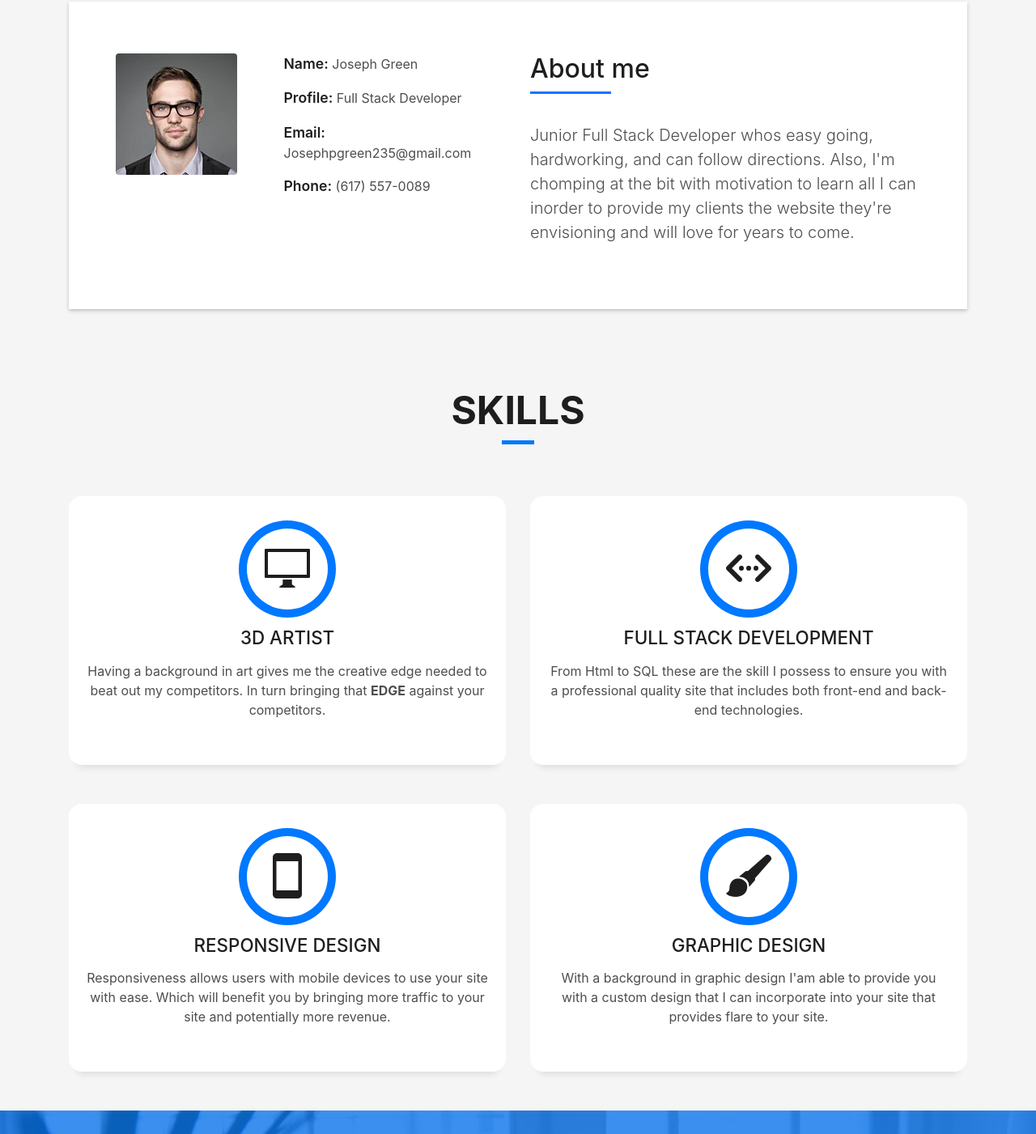
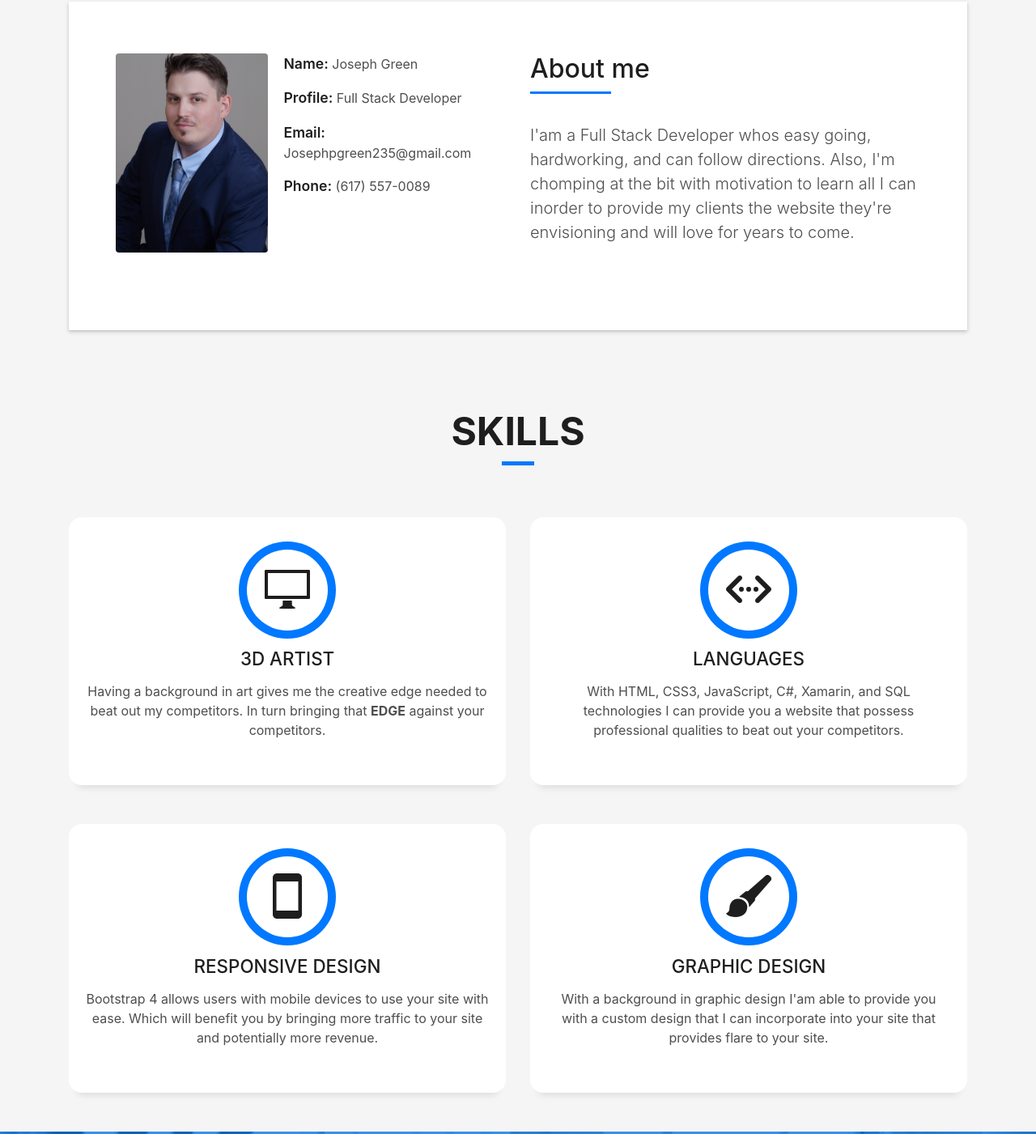
Before and after one commit to lykowulf/NewPortfolio, a plain HTML site: page NewPortfolio/index.html in a window 1280 px wide. Shown: the part 862-2263 px from the top of the page at 81% size. Drawn offline with Linux system fonts and the light colour scheme; files whose address does not match are found by name.

Commit message:
near complete site

```diff
--- a/NewPortfolio/index.html
+++ b/NewPortfolio/index.html
@@ -80,7 +80,7 @@
     </nav>
 
     <!-- ======= Intro Section ======= -->
-    <div id="home" class="intro route bg-image" style="background-image: url(/Images/intro-bg.jpg)">
+    <div id="home" class="intro route bg-image" style="background-image: url(/Images/intro-bg-joe.jpg)">
         <div class="overlay-itro"></div>
         <div class="intro-content display-table">
             <div class="table-cell">
@@ -107,7 +107,7 @@
                                     <div class="row">
                                         <div class="col-sm-6 col-md-5">
                                             <div class="about-img">
-                                                <img src="/Images/testimonial-2.jpg" class="img-fluid rounded b-shadow-a" alt="">
+                                                <img src="/Images/intro-big-Joe.JPG" class="img-fluid rounded b-shadow-a" alt="">
                                             </div>
                                         </div>
                                         <div class="col-sm-6 col-md-7">
@@ -147,7 +147,7 @@
                                             </h5>
                                         </div>
                                         <p class="lead">
-                                            Junior Full Stack Developer whos easy going, hardworking, and can follow directions. Also, I'm chomping at the bit with motivation to learn all I can inorder to provide my clients the website they're envisioning and will love for years to come.
+                                           I'am a Full Stack Developer whos easy going, hardworking, and can follow directions. Also, I'm chomping at the bit with motivation to learn all I can inorder to provide my clients the website they're envisioning and will love for years to come.
                                         </p>
 
                                     </div>
@@ -193,9 +193,9 @@
                                 <span class="ico-circle"><i class="ion-code-working"></i></span>
                             </div>
                             <div class="service-content">
-                                <h2 class="s-title">Full Stack Development</h2>
+                                <h2 class="s-title">Languages</h2>
                                 <p class="s-description text-center">
-                                    From Html to SQL these are the skill I possess to ensure you with a professional quality site that includes both front-end and back-end technologies.
+                                    With HTML, CSS3, JavaScript, C#, Xamarin, and SQL technologies I can provide you a website that possess professional qualities to beat out your competitors.
                                 </p>
                             </div>
                         </div>
@@ -221,7 +221,7 @@
                             <div class="service-content">
                                 <h2 class="s-title">Responsive Design</h2>
                                 <p class="s-description text-center">
-                                    Responsiveness allows users with mobile devices to use your site with ease. Which will benefit you by bringing more traffic to your site and potentially more revenue.
+                                    Bootstrap 4 allows users with mobile devices to use your site with ease. Which will benefit you by bringing more traffic to your site and potentially more revenue.
                                 </p>
                             </div>
                         </div>
@@ -261,7 +261,7 @@
         <div class="section-counter paralax-mf bg-image" style="background-image: url(/Images/counters-bg.jpg)">
             <div class="overlay-mf"></div>
             <div class="container">
-                <div class="row">
+                <!--<div class="row">
                     <div class="col-sm-3 col-lg-3">
                         <div class="counter-box counter-box pt-4 pt-md-0">
                             <div class="counter-ico">
@@ -306,7 +306,7 @@
                             </div>
                         </div>
                     </div>
-                </div>
+                </div>-->
             </div>
             <div class="row">
                 <div class="col-sm-2"><img src="https://img.icons8.com/color/100/000000/html-5.png" /></div>
@@ -589,7 +589,7 @@
                         <div class="work-box">
                             <a href="Images/fear.jpg" data-gall="portfolioGallery" class="venobox">
                                 <div class="work-img">
-                                    <img src="Images/fear.jpg" alt="" class="img-fluid">
+                                    <img src="Images/sum-of-fears.jpg" alt="" class="img-fluid">
                                 </div>
                             </a>
                             <div class="work-content">
@@ -931,7 +931,7 @@
 
                     </div>
                     <div class="modal-body">
-
+                        hello
 
 
                     </div>
```
Also changed, not shown: NewPortfolio/Images/intro-bg-joe.jpg (added), NewPortfolio/Images/intro-big-Joe.JPG (added), NewPortfolio/Images/sum-of-fears.jpg (added), 1 other file.
